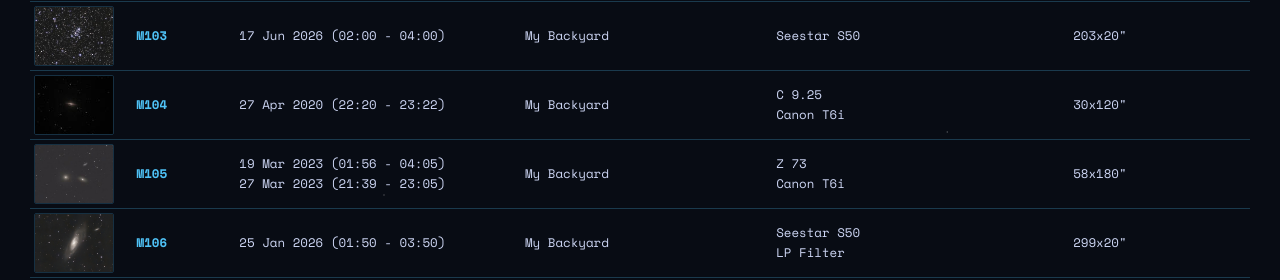
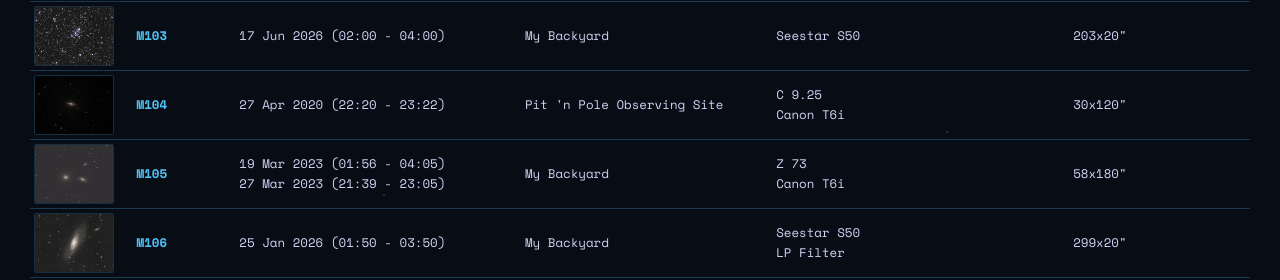
Before and after one commit to dmoulton/dmoulton.github.io, a Jekyll site: the page built from pages/astrophotography/messier-list.html, in a window 1280 px wide and 900 px high, scrolled down 7614 px. Shown: the part 165-445 px from the top of the window. Built offline with Jekyll 4.4.1, drawn with Linux system fonts in a browser that asks for light colours; comment, search, counter and statistics services are not loaded.

Commit message:
updated data for M104

```diff
--- a/_data/galleries/messier.yml
+++ b/_data/galleries/messier.yml
@@ -1182,7 +1182,7 @@ pictures:
     thumbnail: m104-thumbnail.jpg
     title: M104
     date: 27 Apr 2020 (22:20 - 23:22)
-    location: My Backyard
+    location: Pit 'n Pole Observing Site
     equipment: C 9.25 | Canon T6i
     image_info: 30x120"
     checked: true
```
